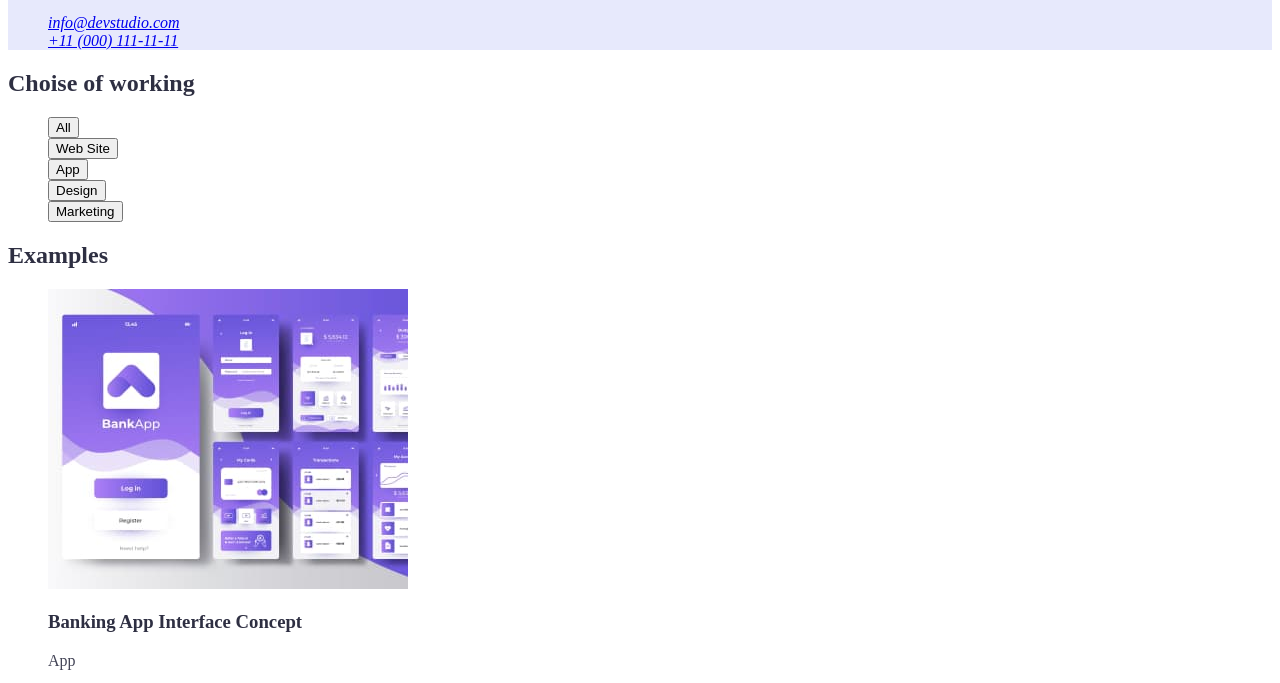
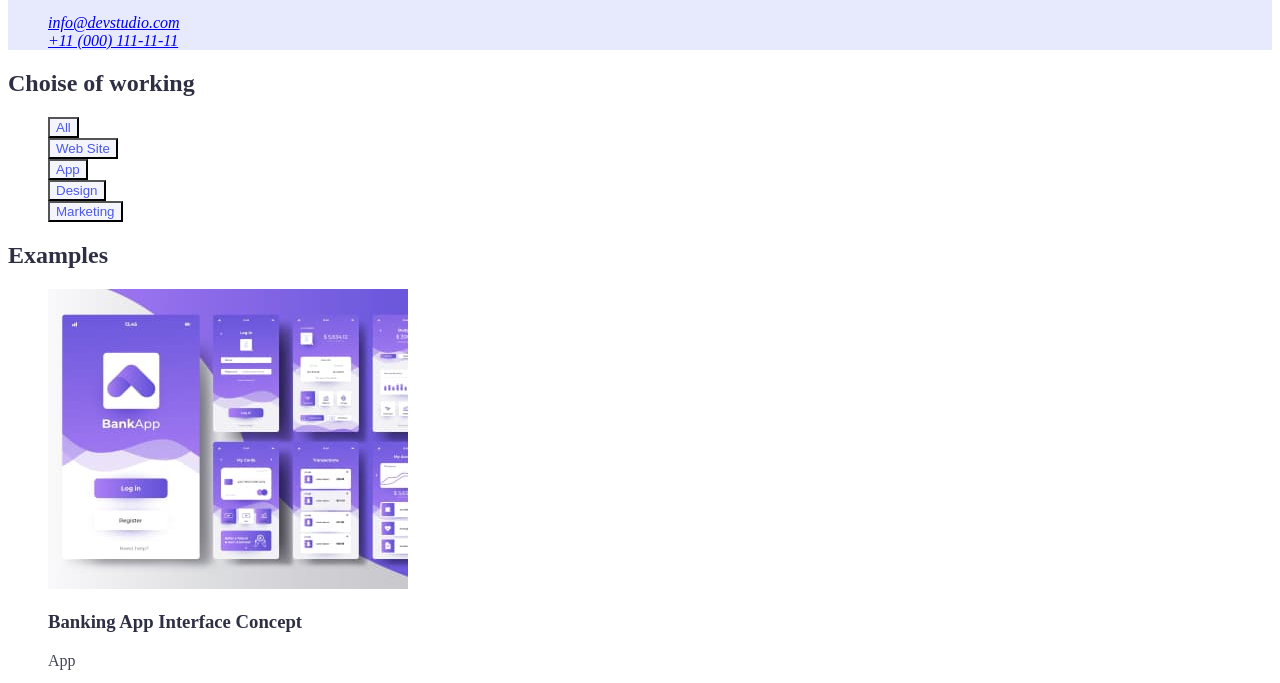
Before and after one commit to Ljuzifer/goit-markup-hw-02, a plain HTML site: page portfolio.html in a window 1280 px wide. Shown: the part 98-781 px from the top of the page. Drawn offline with Linux system fonts and the light colour scheme.

Commit message:
Portfolio's buttons with cursor

```diff
--- a/css/styles.css
+++ b/css/styles.css
@@ -85,3 +85,17 @@ footer {
 .foot-part {
   color: var(--footer-logo-part);
 }
+
+/* Portfolio's buttons */
+
+.btn-push {
+  background-color: var(--footer-logo-part);
+  color: var(--logo-part-color);
+}
+
+.btn-push:hover,
+.btn-push:focus {
+  background-color: var(--accent-color);
+  color: var(--hero-text-color);
+  cursor: pointer;
+}
--- a/portfolio.html
+++ b/portfolio.html
@@ -33,11 +33,11 @@
         <section>
             <h1 class="block-title">Choise of working</h1>
             <ul class="list">
-                <li><button type="button">All</button></li>
-                <li><button type="button">Web Site</button></li>
-                <li><button type="button">App</button></li>
-                <li><button type="button">Design</button></li>
-                <li><button type="button">Marketing</button></li>
+                <li><button type="button" class="btn-push">All</button></li>
+                <li><button type="button" class="btn-push">Web Site</button></li>
+                <li><button type="button" class="btn-push">App</button></li>
+                <li><button type="button" class="btn-push">Design</button></li>
+                <li><button type="button" class="btn-push">Marketing</button></li>
             </ul>
         </section>
 
```
